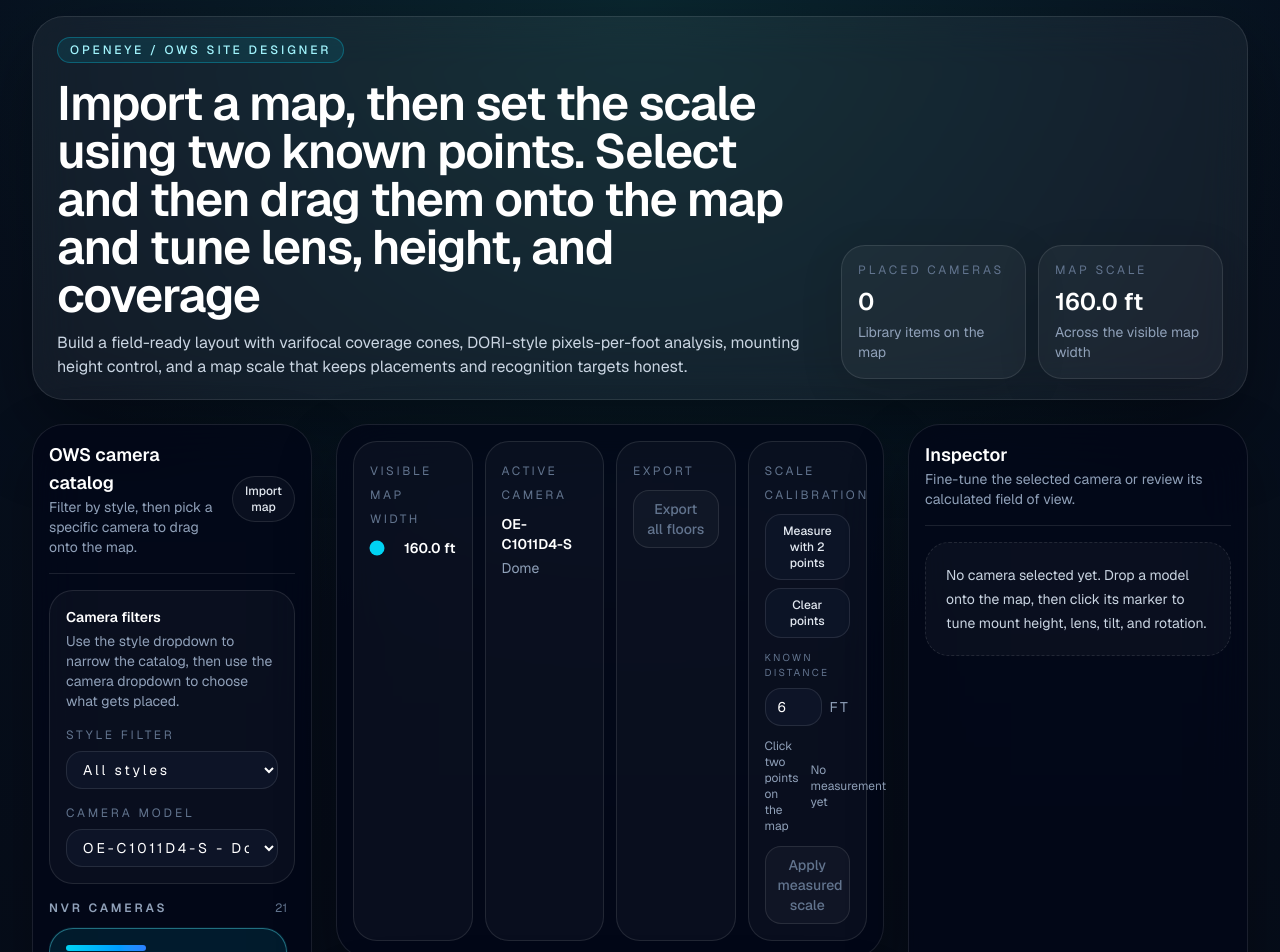
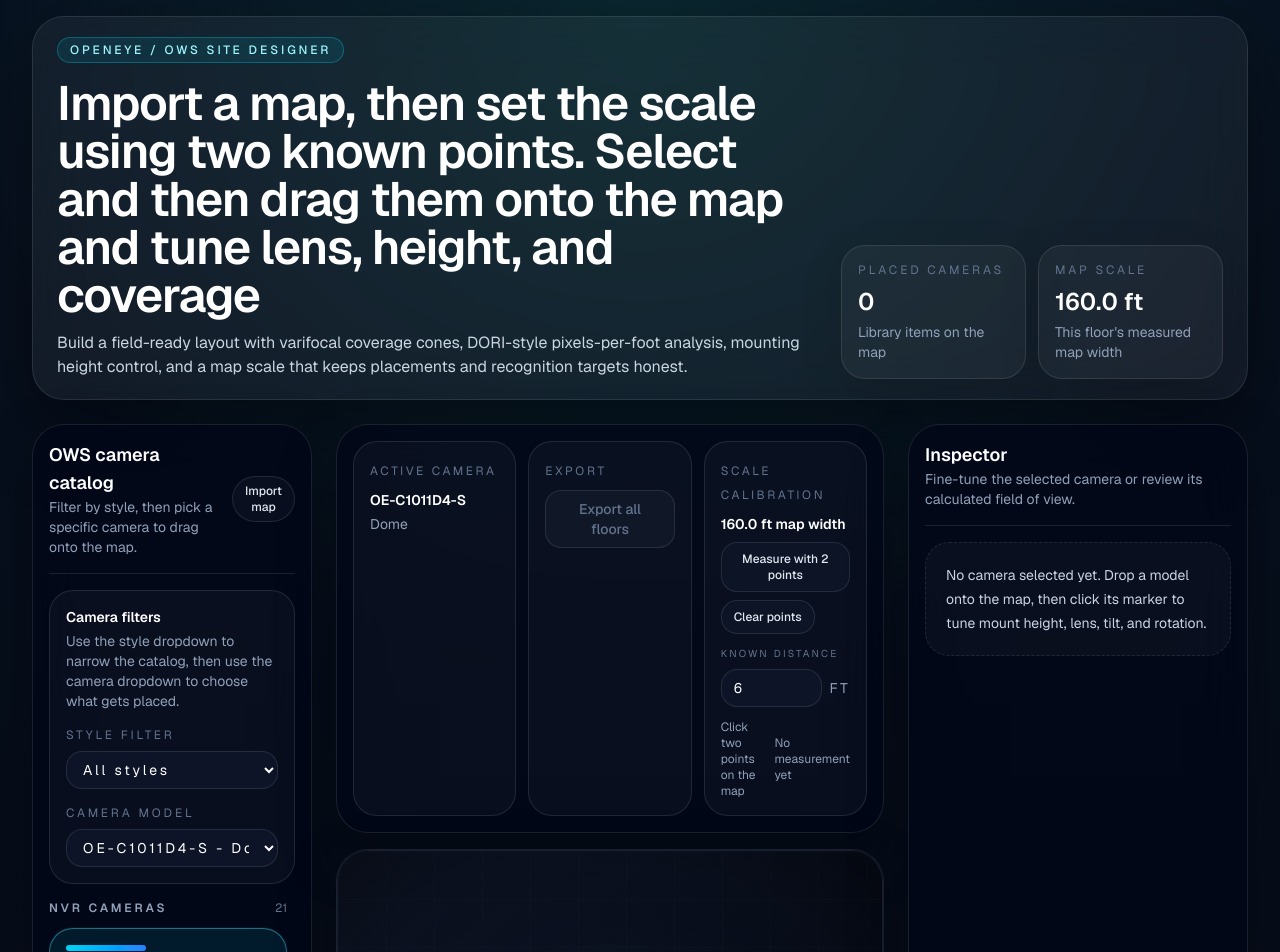
Before and after one commit to shojar/openeye-site-designer, a Next.js app: page / in a window 1280 px wide. Shown: the top 952 px of the page. Built offline with nearby package versions, Linux system fonts and the light colour scheme.

Commit message:
Update site designer

```diff
--- a/app/camera-designer-client.tsx
+++ b/app/camera-designer-client.tsx
@@ -1246,15 +1246,6 @@
   function clearScaleMeasurement() {
     setIsMeasuringScale(false);
     setScaleMeasurePoints([]);
-  }
-
-  function applyScaleMeasurement() {
-    if (!scaleMeasureMapWidthFt || scaleMeasureFeet <= 0) {
-      return;
-    }
-
-    updateActiveMap((map) => ({ ...map, widthFt: scaleMeasureMapWidthFt }));
-    clearScaleMeasurement();
   }
 
   function handleStageClick(event: React.MouseEvent<HTMLDivElement>) {
@@ -1489,7 +1480,7 @@
 
             <div className="grid gap-3 sm:grid-cols-2 lg:min-w-[360px]">
               <MetricCard label="Placed cameras" value={`${placements.length}`} helper="Library items on the map" />
-              <MetricCard label="Map scale" value={`${formatNumber(mapWidthFt)} ft`} helper="Across the visible map width" />
+              <MetricCard label="Map scale" value={`${formatNumber(mapWidthFt)} ft`} helper="This floor's measured map width" />
             </div>
           </div>
         </section>
@@ -1664,23 +1655,7 @@
 
           <section className="flex min-w-0 flex-col gap-4">
             <div className="rounded-[2rem] border border-white/10 bg-slate-950/70 p-4 shadow-[0_24px_60px_rgba(0,0,0,0.3)] backdrop-blur-xl">
-              <div className="grid gap-3 md:grid-cols-4">
-                <label className="rounded-3xl border border-white/10 bg-white/[0.03] p-4">
-                  <span className="text-xs uppercase tracking-[0.22em] text-slate-500">Visible map width</span>
-                  <div className="mt-2 flex items-center gap-3">
-                    <input
-                      type="range"
-                      min={40}
-                      max={600}
-                      step={1}
-                      value={mapWidthFt}
-                      onChange={(event) => updateActiveMap((map) => ({ ...map, widthFt: Number(event.target.value) }))}
-                      className="h-2 w-full accent-cyan-400"
-                    />
-                    <span className="min-w-16 text-right text-sm font-semibold text-white">{formatNumber(mapWidthFt)} ft</span>
-                  </div>
-                </label>
-
+              <div className="grid gap-3 md:grid-cols-3">
                 <div className="rounded-3xl border border-white/10 bg-white/[0.03] p-4">
                   <span className="text-xs uppercase tracking-[0.22em] text-slate-500">Active camera</span>
                   <div className="mt-2 text-sm font-semibold text-white">{activeCameraLabel}</div>
@@ -1701,6 +1676,7 @@
 
                 <label className="rounded-3xl border border-white/10 bg-white/[0.03] p-4">
                   <span className="text-xs uppercase tracking-[0.22em] text-slate-500">Scale calibration</span>
+                  <div className="mt-2 text-sm font-semibold text-white">{formatNumber(mapWidthFt)} ft map width</div>
                   <div className="mt-2 flex flex-wrap gap-2">
                     <button
                       type="button"
@@ -1746,14 +1722,6 @@
                     </span>
                     <span>{scaleMeasureMapWidthFt ? `${formatNumber(scaleMeasureMapWidthFt)} ft map width` : "No measurement yet"}</span>
                   </div>
-                  <button
-                    type="button"
-                    onClick={applyScaleMeasurement}
-                    disabled={!scaleMeasureMapWidthFt}
-                    className="mt-3 w-full rounded-2xl border border-cyan-400/30 bg-cyan-400/10 px-3 py-2 text-sm font-medium text-cyan-50 transition hover:bg-cyan-400/20 disabled:cursor-not-allowed disabled:border-white/10 disabled:bg-white/[0.03] disabled:text-slate-500"
-                  >
-                    Apply measured scale
-                  </button>
                 </label>
               </div>
             </div>
@@ -1965,7 +1933,7 @@
               <StatPanel
                 label="Current scale"
                 value={`${formatNumber(stageSize.width > 0 ? mapWidthFt / stageSize.width : 0, 2)} ft/px`}
-                helper="Based on the visible map width"
+                helper="Based on this floor's two-point scale"
               />
               <StatPanel
                 label="Active floor"
```
